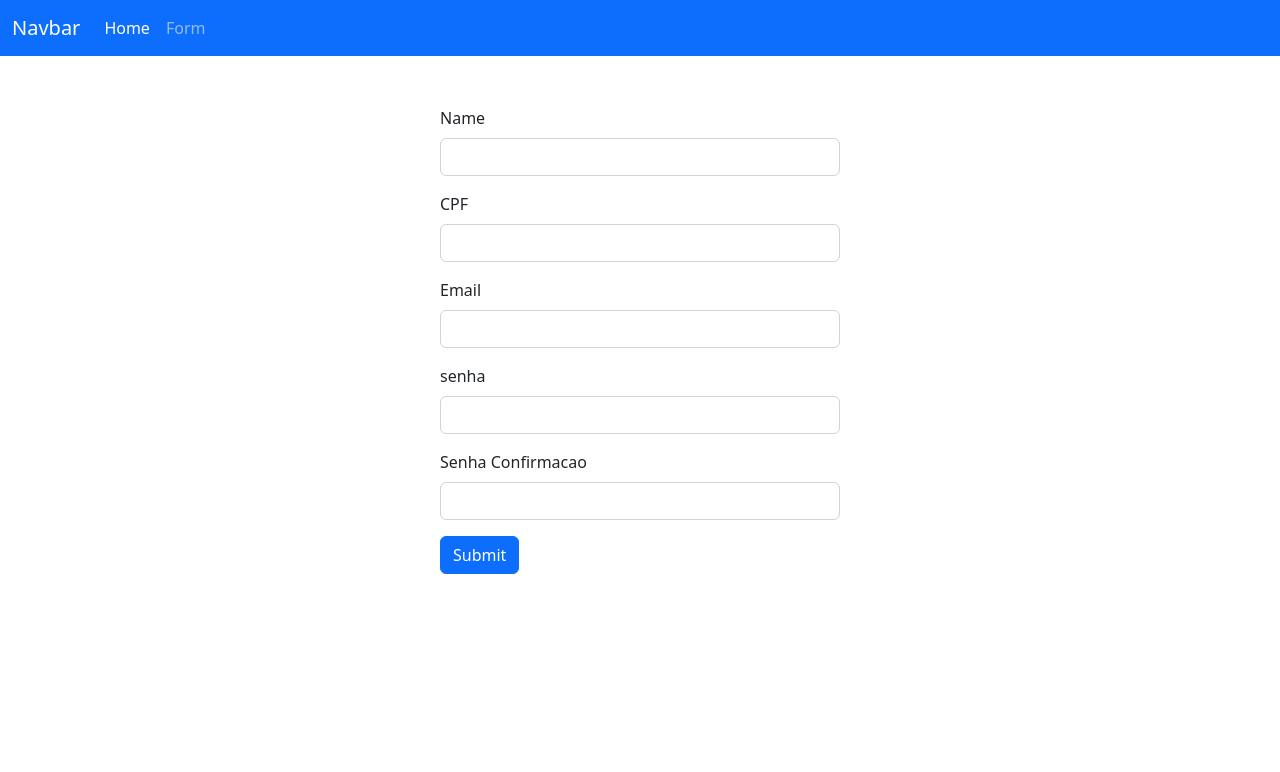
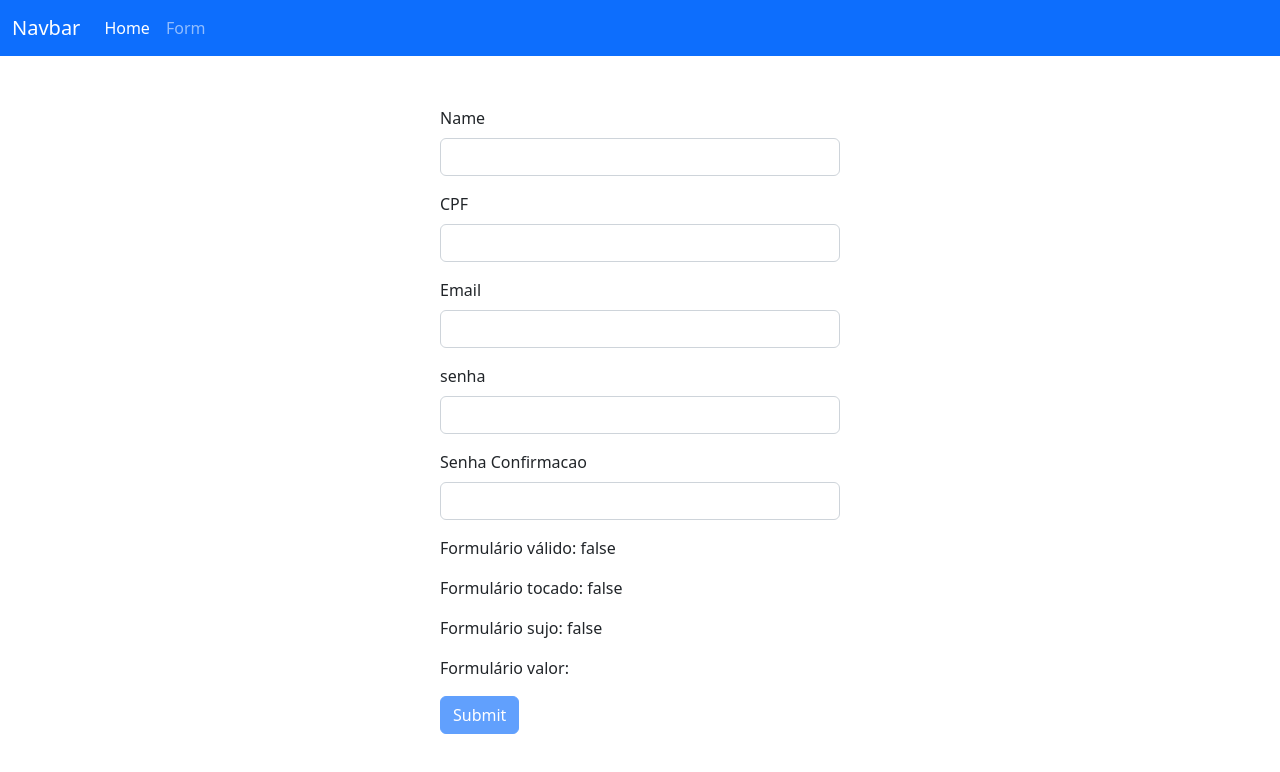
Before and after one commit to d1av/advanced-examples-angular, an Angular app: page /form in a window 1280 px wide. Shown: the top 772 px of the page. Built offline with nearby package versions, Linux system fonts and the light colour scheme.

Commit message:
feat: fom validation on click

```diff
--- a/src/app/pages/form/form.component.html
+++ b/src/app/pages/form/form.component.html
@@ -9,12 +9,24 @@
         aria-describedby="nome"
         formControlName="nome"
       />
+      <span
+        class="text-danger"
+        *ngIf="
+          cadastroForm.get('nome')?.errors && cadastroForm.get('nome')?.touched
+        "
+        >Nome inválido</span
+      >
     </div>
 
     <div class="mb-3">
       <label for="cpf" class="form-label">CPF</label>
-      <input type="text"
-      class="form-control" id="cpf" aria-describedby="cpf" formControlName="cpf" />
+      <input
+        type="text"
+        class="form-control"
+        id="cpf"
+        aria-describedby="cpf"
+        formControlName="cpf"
+      />
     </div>
 
     <div class="mb-3">
@@ -30,14 +42,33 @@
 
     <div class="mb-3">
       <label for="senha" class="form-label">senha</label>
-      <input type="senha" class="form-control" id="senha" formControlName="senha"/>
+      <input
+        type="senha"
+        class="form-control"
+        id="senha"
+        formControlName="senha"
+      />
     </div>
 
     <div class="mb-3">
       <label for="senhaConfirmacao" class="form-label">Senha Confirmacao</label>
-      <input type="senha" class="form-control" id="senhaConfirmacao" formControlName="senhaConfirmacao"/>
+      <input
+        type="senha"
+        class="form-control"
+        id="senhaConfirmacao"
+        formControlName="senhaConfirmacao"
+      />
     </div>
 
-    <button type="submit" class="btn btn-primary">Submit</button>
+    <div class="form-group">
+      <div class="rol-md-4 col-md-offset-2">
+        <p>Formulário válido: {{ cadastroForm.valid }}</p>
+        <p>Formulário tocado: {{ cadastroForm.touched }}</p>
+        <p>Formulário sujo: {{ cadastroForm.dirty }}</p>
+        <p>Formulário valor: {{ formResult }}</p>
+      </div>
+    </div>
+
+    <button type="submit" class="btn btn-primary" [disabled]="!cadastroForm.valid">Submit</button>
   </form>
 </div>
--- a/src/app/pages/form/form.component.ts
+++ b/src/app/pages/form/form.component.ts
@@ -1,5 +1,5 @@
 import { Component, OnInit } from '@angular/core';
-import { FormControl, FormGroup, FormBuilder } from '@angular/forms';
+import { Validators, FormControl, FormGroup, FormBuilder } from '@angular/forms';
 import { Usuario } from 'src/app/shared/types/usuario.types';
 
 @Component({
@@ -11,6 +11,7 @@ export class FormComponent implements OnInit {
 
   cadastroForm!: FormGroup;
   usuario!: Usuario;
+  formResult: string = '';
 
   constructor(
     private fb: FormBuilder
@@ -18,10 +19,9 @@ export class FormComponent implements OnInit {
 
   }
 
-
   ngOnInit(): void {
     this.cadastroForm = this.fb.group({
-      nome: [''],
+      nome: ['', Validators.required],
       cpf: [''],
       email: [''],
       senha: [''],
@@ -30,8 +30,13 @@ export class FormComponent implements OnInit {
   }
 
   adicionarUsuario() {
-    this.usuario = Object.assign({},this.usuario,this.cadastroForm.value)
-    console.log(this.usuario)
+    if (this.cadastroForm.dirty) {
+      this.usuario = Object.assign({}, this.usuario, this.cadastroForm.value)
+      this.formResult = JSON.stringify(this.usuario)
+      console.log(this.usuario)
+    } else {
+      this.formResult = "Não submeteu"
+    }
   }
 
 
```
